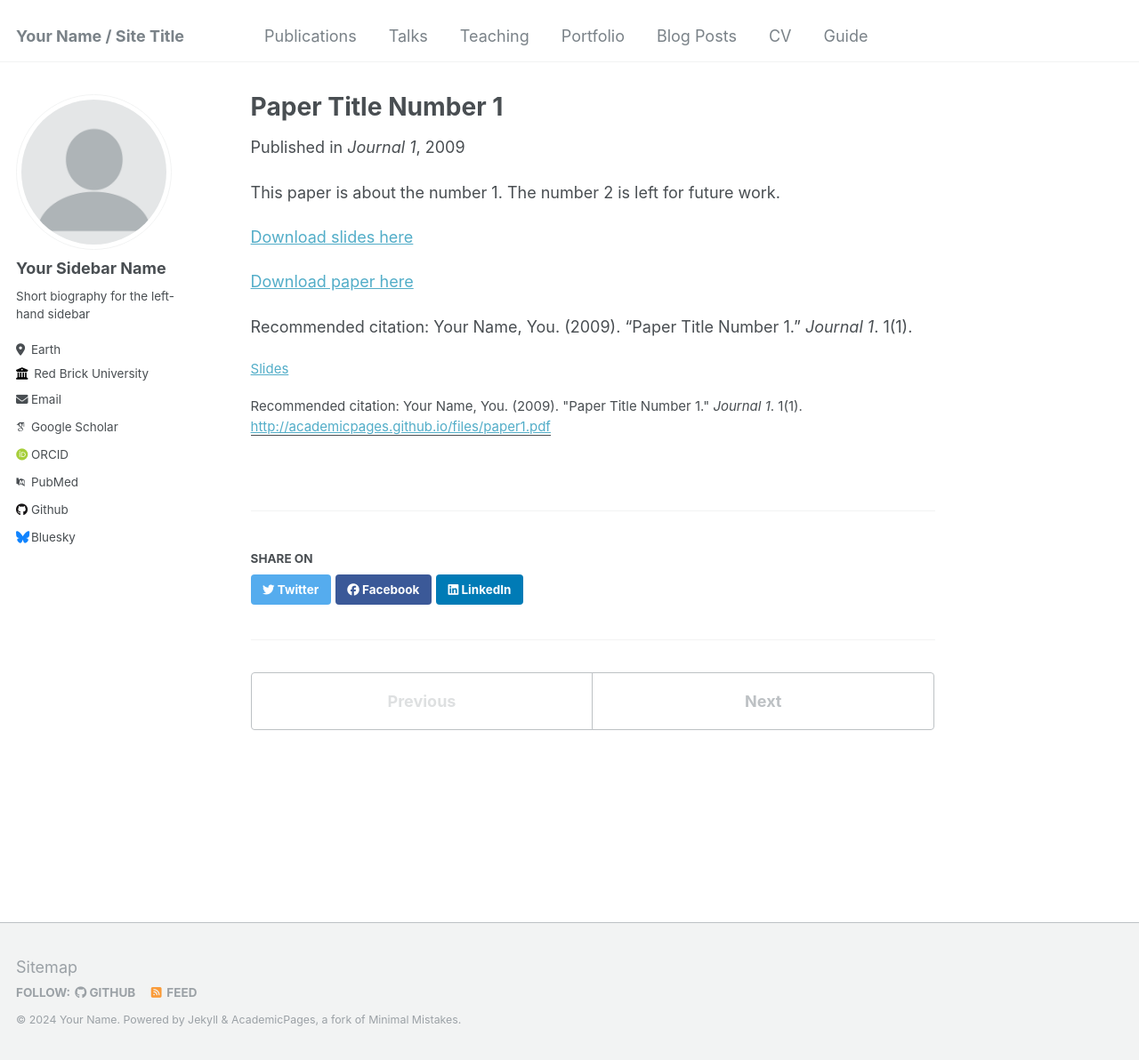
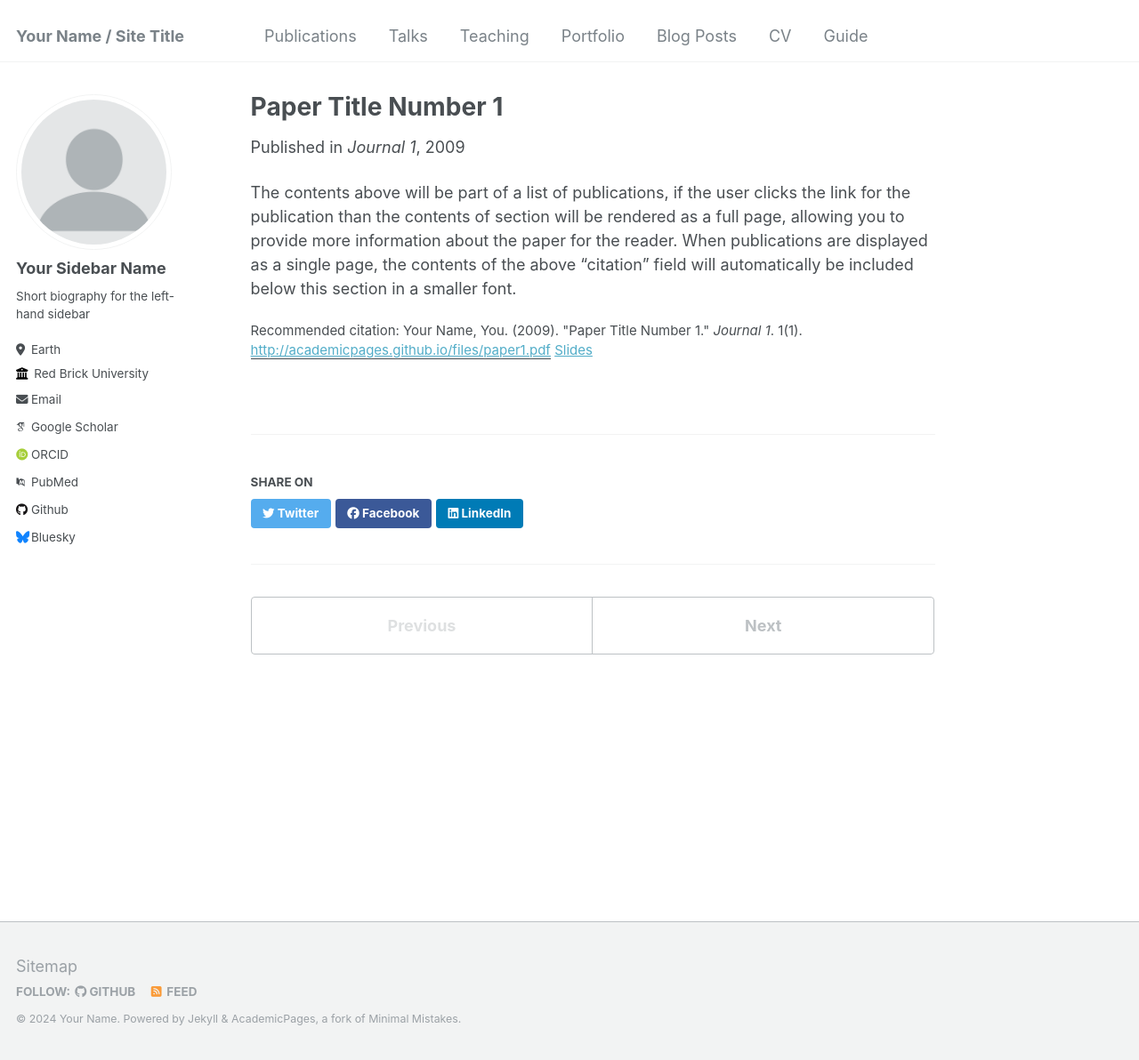
Before and after one commit to bjauregui/bjauregui.github.io, a Jekyll site: the page built from _publications/2009-10-01-paper-title-number-1.md, in a window 1280 px wide and 1192 px high. Shown: the whole window at 89% size. Built offline with Jekyll 4.4.1, drawn with Linux system fonts in a browser that asks for light colours; some web fonts are replaced.

Commit message:
Addressed PR #2126 review comments

```diff
--- a/_layouts/single.html
+++ b/_layouts/single.html
@@ -46,13 +46,17 @@ layout: default
 
       <section class="page__content" itemprop="text">
         {{ content }}
-        {% if page.slidesurl %}
+
+        {% if page.citation and page.paperurl and page.slidesurl %}
+          <p style="font-size: smaller">Recommended citation: {{ page.citation }} <a href="{{ page.paperurl }}"><u>{{ page.paperurl }}</u></a> <a href="{{ page.slidesurl }}">Slides</a></p>
+        {% elsif page.citation and page.paperurl %}
+          <p style="font-size: smaller">Recommended citation: {{ page.citation }} <a href="{{ page.paperurl }}"><u>{{ page.paperurl }}</u></a></p>
+        {% elsif page.citation and page.slidesurl %}
+          <p style="font-size: smaller">Recommended citation: {{ page.citation }} <a href="{{ page.slidesurl }}">Slides</a></p>
+        {% elsif page.citation %}
+          <p style="font-size: smaller">Recommended citation: {{ page.citation }}</p>
+        {% elsif page.slidesurl %}
           <p style="font-size: smaller"><a href="{{ page.slidesurl }}">Slides</a></p>
-        {% endif %}
-        {% if page.citation and page.paperurl %}
-          <p style="font-size: smaller">Recommended citation: {{ page.citation }} <a href="{{ page.paperurl }}"><u>{{ page.paperurl }}</u></a></p>
-        {% elsif page.citation %}
-          <p style="font-size: smaller">Recommended citation: {{ page.citation }} </p>
         {% endif %}
 
         {% if page.link %}<div><a href="{{ page.link }}" class="btn">{{ site.data.ui-text[site.locale].ext_link_label | default: "Direct Link" }}</a></div>{% endif %}
--- a/_publications/2009-10-01-paper-title-number-1.md
+++ b/_publications/2009-10-01-paper-title-number-1.md
@@ -9,10 +9,5 @@ slidesurl: 'http://academicpages.github.io/files/slides1.pdf'
 paperurl: 'http://academicpages.github.io/files/paper1.pdf'
 citation: 'Your Name, You. (2009). &quot;Paper Title Number 1.&quot; <i>Journal 1</i>. 1(1).'
 ---
-This paper is about the number 1. The number 2 is left for future work.
 
-[Download slides here](http://academicpages.github.io/files/slides1.pdf)
-
-[Download paper here](http://academicpages.github.io/files/paper1.pdf)
-
-Recommended citation: Your Name, You. (2009). "Paper Title Number 1." <i>Journal 1</i>. 1(1).
+The contents above will be part of a list of publications, if the user clicks the link for the publication than the contents of section will be rendered as a full page, allowing you to provide more information about the paper for the reader. When publications are displayed as a single page, the contents of the above "citation" field will automatically be included below this section in a smaller font.
```
Also changed, not shown: _includes/archive-single.html (+8 -6 lines), _publications/2010-10-01-paper-title-number-2.md (+1 -6 lines), _publications/2015-10-01-paper-title-number-3.md (+1 -6 lines).
